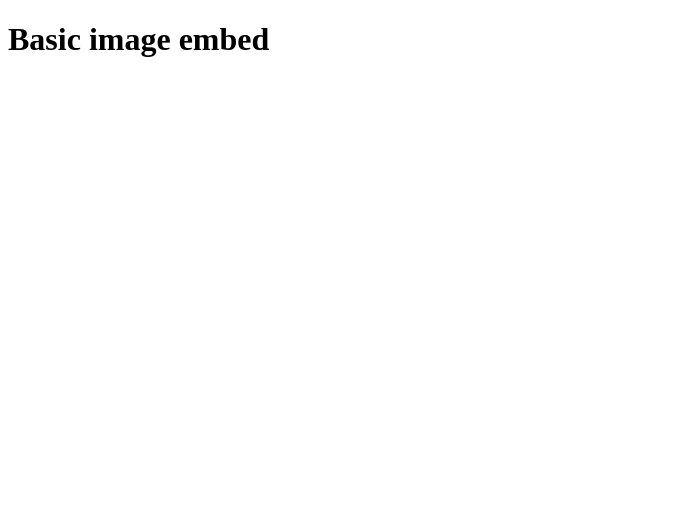
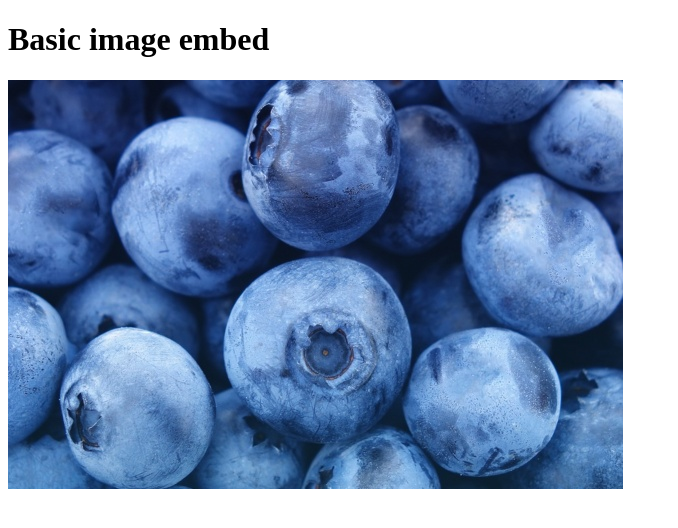
Before and after one commit to Gitthuma/html_images_1, a plain HTML site: page index.html in a window 1280 px wide. Shown: the whole page, without its empty margins (0-678 px from the left). Drawn offline with Linux system fonts and the light colour scheme.

Commit message:
Added blueberries.jpg from images file to index.html

```diff
--- a/index.html
+++ b/index.html
@@ -8,6 +8,6 @@
 </head>
 <body>
     <h1>Basic image embed</h1>
-    <img>
+    <img src="images/blueberries.jpg">
 </body>
 </html>
```
Also changed, not shown: images/blueberries.jpg (added).
